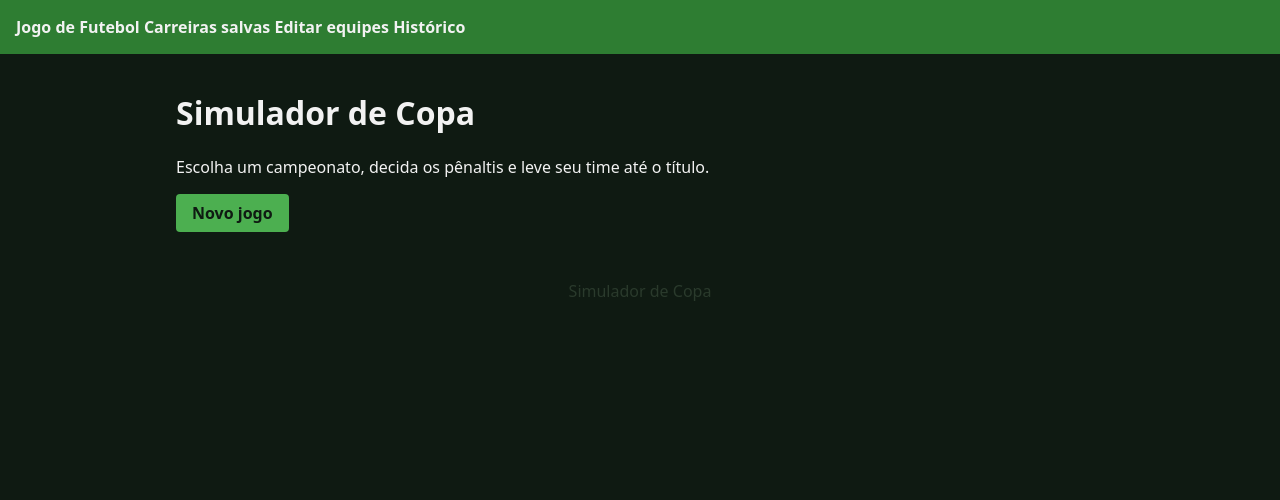
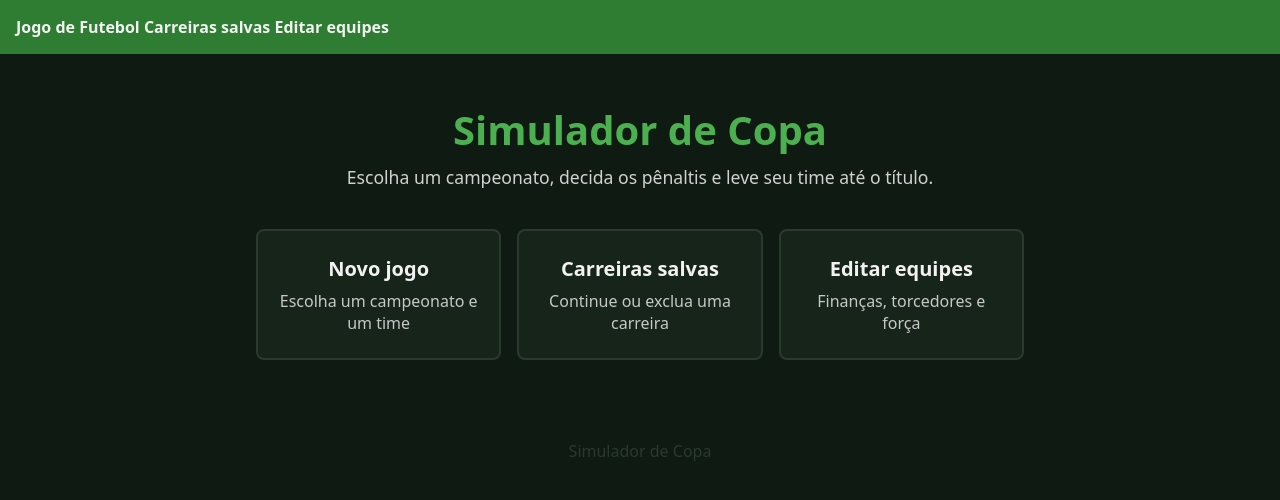
Before and after one commit to caioeichemberguedev/treinando-python, a FastAPI app: page / in a window 1280 px wide. Shown: the top 500 px of the page. Run offline with FastAPI, Linux system fonts and the light colour scheme.

Commit message:
feat(web): tela inicial em blocos e Historico so com carreira [M-021]

```diff
--- a/web/static/css/estilo.css
+++ b/web/static/css/estilo.css
@@ -6,6 +6,7 @@
     --cor-destaque: #ffb300;
     --cor-erro: #e57373;
     --cor-borda: #2a3a2c;
+    --cor-bloco: #16241a;
     --espacamento: 1rem;
 }
 
@@ -138,3 +139,110 @@ th, td {
 .aviso-save-travado form {
     margin: 0.5rem 0 0;
 }
+
+/* Tela inicial em blocos (M-021) */
+.inicio-hero {
+    text-align: center;
+    max-width: 40rem;
+    margin: calc(var(--espacamento) * 2) auto calc(var(--espacamento) * 2.5);
+}
+
+.inicio-hero h1 {
+    margin: 0 0 0.5rem;
+    font-size: clamp(1.75rem, 6vw, 2.5rem);
+    color: var(--cor-primaria-clara);
+}
+
+.inicio-hero p {
+    margin: 0;
+    font-size: 1.1rem;
+    opacity: 0.85;
+}
+
+.blocos {
+    display: grid;
+    grid-template-columns: repeat(auto-fit, minmax(min(14rem, 100%), 1fr));
+    gap: var(--espacamento);
+    max-width: 48rem;
+    margin: 0 auto calc(var(--espacamento) * 2);
+}
+
+.bloco {
+    display: flex;
+    flex-direction: column;
+    align-items: center;
+    justify-content: center;
+    gap: 0.25rem;
+    min-height: 8rem;
+    padding: calc(var(--espacamento) * 1.5) var(--espacamento);
+    background-color: var(--cor-bloco);
+    border: 2px solid var(--cor-borda);
+    border-radius: 0.5rem;
+    color: inherit;
+    text-align: center;
+    text-decoration: none;
+    overflow-wrap: anywhere;
+    transition: border-color 0.15s, transform 0.15s, background-color 0.15s;
+}
+
+.bloco h2 {
+    margin: 0 0 0.25rem;
+    font-size: 1.25rem;
+}
+
+.bloco p {
+    margin: 0;
+    opacity: 0.8;
+}
+
+.bloco:hover,
+.bloco:focus-visible {
+    border-color: var(--cor-primaria-clara);
+    transform: translateY(-2px);
+}
+
+.bloco:focus-visible {
+    outline: 3px solid var(--cor-primaria-clara);
+    outline-offset: 3px;
+}
+
+/* "Continuar carreira": primeiro, ocupa a linha inteira e em destaque */
+.bloco-destaque {
+    grid-column: 1 / -1;
+    border-color: var(--cor-destaque);
+    background-color: color-mix(in srgb, var(--cor-destaque) 10%, var(--cor-bloco));
+}
+
+.bloco-destaque h2 {
+    color: var(--cor-destaque);
+}
+
+.bloco-destaque:hover,
+.bloco-destaque:focus-visible {
+    border-color: var(--cor-destaque);
+}
+
+.bloco-destaque:focus-visible {
+    outline-color: var(--cor-destaque);
+}
+
+.bloco-escudo .escudo {
+    margin: 0 0 0.25rem;
+}
+
+.bloco .bloco-time {
+    font-weight: bold;
+    font-size: 1.1rem;
+    opacity: 1;
+}
+
+@media (prefers-reduced-motion: reduce) {
+    .bloco {
+        transition: none;
+    }
+
+    .bloco:hover,
+    .bloco:focus-visible {
+        transform: none;
+    }
+}
--- a/web/templates/base.html
+++ b/web/templates/base.html
@@ -12,7 +12,9 @@
             <a href="{{ url_for('inicio') }}">Jogo de Futebol</a>
             <a href="{{ url_for('tela_saves') }}">Carreiras salvas</a>
             <a href="{{ url_for('tela_equipes') }}">Editar equipes</a>
+            {% if jogo_em_andamento() %}
             <a href="{{ url_for('tela_historico') }}">Histórico</a>
+            {% endif %}
         </nav>
     </header>
 
--- a/web/templates/inicio.html
+++ b/web/templates/inicio.html
@@ -3,7 +3,32 @@
 {% block titulo %}Início — Jogo de Futebol{% endblock %}
 
 {% block conteudo %}
-    <h1>Simulador de Copa</h1>
-    <p>Escolha um campeonato, decida os pênaltis e leve seu time até o título.</p>
-    <a class="botao" href="{{ url_for('tela_novo_jogo') }}">Novo jogo</a>
+    {% set jogo = jogo_em_andamento() %}
+    <section class="inicio-hero">
+        <h1>Simulador de Copa</h1>
+        <p>Escolha um campeonato, decida os pênaltis e leve seu time até o título.</p>
+    </section>
+
+    <section class="blocos">
+        {% if jogo %}
+        <a class="bloco bloco-destaque" href="{{ url_for('tela_carreira') }}">
+            <span class="bloco-escudo">{{ escudo(jogo.time_escolhido, 32) }}</span>
+            <h2>Continuar carreira</h2>
+            <p class="bloco-time">{{ nome_time(jogo.time_escolhido) }}</p>
+            <p>{{ jogo.campeonato }} · Temporada {{ jogo.temporada }}</p>
+        </a>
+        {% endif %}
+        <a class="bloco" href="{{ url_for('tela_novo_jogo') }}">
+            <h2>Novo jogo</h2>
+            <p>Escolha um campeonato e um time</p>
+        </a>
+        <a class="bloco" href="{{ url_for('tela_saves') }}">
+            <h2>Carreiras salvas</h2>
+            <p>Continue ou exclua uma carreira</p>
+        </a>
+        <a class="bloco" href="{{ url_for('tela_equipes') }}">
+            <h2>Editar equipes</h2>
+            <p>Finanças, torcedores e força</p>
+        </a>
+    </section>
 {% endblock %}
```
Also changed, not shown: tests/web/test_historico.py (+29 -3 lines), tests/web/test_inicio.py (+106 -0 lines), web/templates_config.py (+9 -0 lines).
